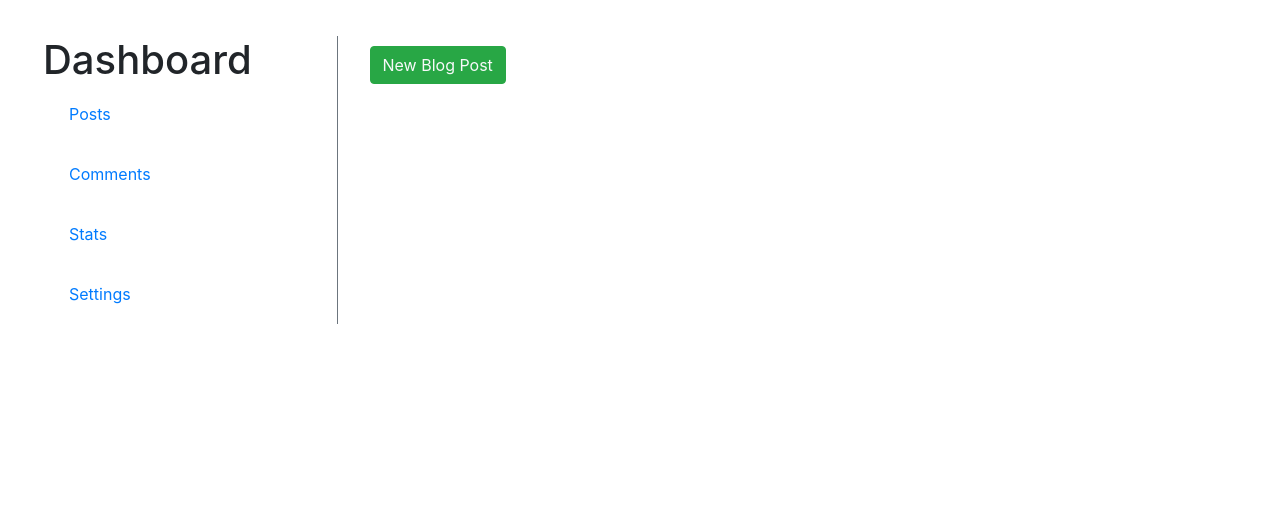
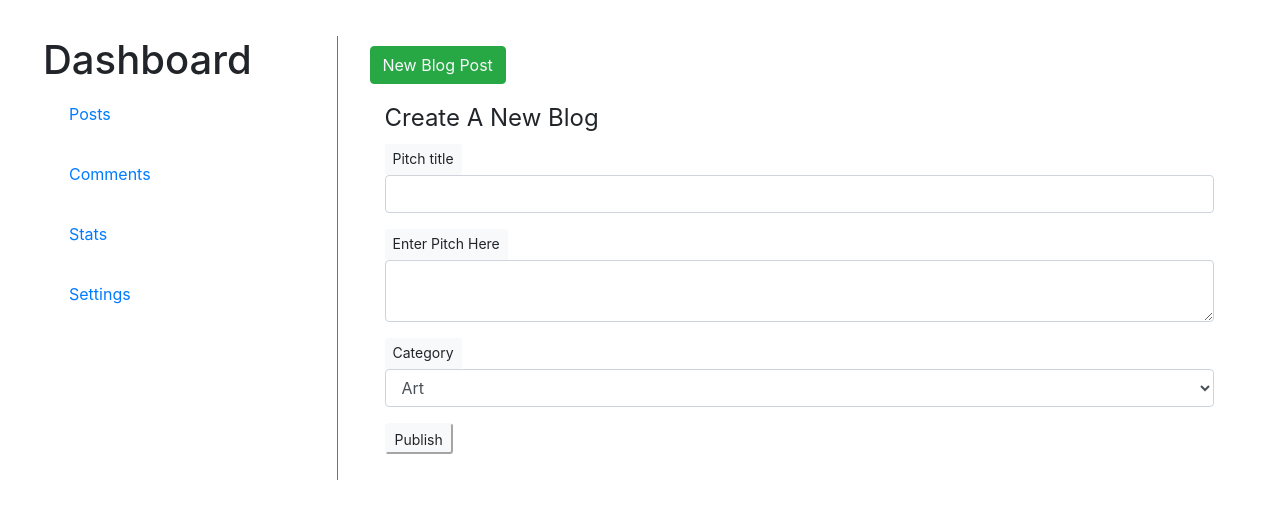
Before and after one commit to fiona-niwiduhaye/BlogIP, a Flask app: page /home/dashboard in a window 1280 px wide. Shown: the part 64-583 px from the top of the page. Run offline with Flask 2, Linux system fonts and the light colour scheme; data that the repository does not hold is empty; some libraries are stand-ins or nearby versions.

Commit message:
created a plan for how i will use macros and javascript to control what i see in the project as per requirements

```diff
--- a/app/main/forms.py
+++ b/app/main/forms.py
@@ -0,0 +1,14 @@
+
+from flask_wtf import FlaskForm
+from wtforms import StringField, TextAreaField, TextField, SelectField, SubmitField
+from wtforms.validators import DataRequired, Length
+
+
+class BlogPostForm(FlaskForm):
+    title = StringField('Pitch title', validators=[
+                        DataRequired(), Length(min=2, max=100)])
+    content = TextAreaField('Enter Pitch Here', validators=[
+        DataRequired(), Length(min=2, max=2000)])
+    category = SelectField('Category', choices=[
+                           ('Art', 'Art'), ('Business', 'Business'), ('Medicine', 'Medicine'), ('Music', 'Music')])
+    submit = SubmitField('Publish')
--- a/app/main/views.py
+++ b/app/main/views.py
@@ -2,19 +2,22 @@
 from flask import render_template
 from flask_login import current_user
 from ..models import BlogPost
+from .forms import BlogPostForm
 
 
 @main.route('/')
 def home():
     title = 'This is a blog website'
-    return render_template('index.html', title=title)
+    blogs = BlogPost.query.all()
+    return render_template('index.html', title=title, blogs=blogs)
 
 
 @main.route('/dashboard')
 def dashboard():
     title = 'Dashboard'
     blogs = BlogPost.query.all()
-    return render_template('dashboard.html', title=title)
+    form = BlogPostForm()
+    return render_template('dashboard.html', title=title, form=form)
 
 
 @main.route('/dashboard/new/blog')
--- a/app/static/js/script.js
+++ b/app/static/js/script.js
@@ -1,3 +1,8 @@
 function clicked() {
     console.log('clickes')
 }
+
+// use classes to hide and show the requred forms, create a general class for hidden and a unique class to represent the current showing macro// also remember thatone function will contain all the required classes and it will take arguments of current class and classes to be hidden and it will be called by oother functions on click events in their respective buttons.......find a way to make sure that no two classes are open at the same time
+
+
+// i has got to fucking sleep at this point now
--- a/app/templates/dashboard.html
+++ b/app/templates/dashboard.html
@@ -1,3 +1,4 @@
+{% from "new_blog.html" import new_blog with context %}
 {% extends 'layout.html' %}
 {% block content %}
 <div class="dashboard">
@@ -33,9 +34,12 @@
     <div class="main px-3 ml-3">
         <div class="dash-content">
             <div class=" mb-3">
-                <a href="{{ url_for('main.new_blog', uname=current_user.name) }}" class="text-light m-0 btn btn-success">
+                <a href="#new-blog-form" on-click="newBlogForm()" class="text-light m-0 btn btn-success">
                     New Blog Post
                 </a>
+            </div>
+            <div class="blog-form">
+                {{ new_blog(form)}}
             </div>
             {% for blog in blogs %}
             <div class="blog-items">
--- a/app/templates/index.html
+++ b/app/templates/index.html
@@ -2,4 +2,7 @@
 {% block content %}
 <h1>{{ title }}</h1>
 <h1>User {{current_user.username}} is logged in</h1>
+{% for blog in blogs %}
+<p>{{ blog.title }}</p>
+{% endfor %}
 {% endblock content %}
--- /dev/null
+++ b/app/templates/new_blog.html
@@ -0,0 +1,24 @@
+{% macro new_blog(form) %}
+<div class="new_blog container">
+    <form action="" method="POST">
+        <legend>Create A New Blog</legend>
+        <fieldset class="form-box">
+            <div class="form-group">
+                {{ form.title.label(class='form-control-sm btn-sm btn-light') }}
+                {{ form.title(class='form-control') }}
+            </div>
+            <div class="form-group">
+                {{ form.content.label(class='form-control-sm btn-sm btn-light') }}
+                {{ form.content(class='form-control') }}
+            </div>
+            <div class="form-group">
+                {{ form.category.label(class='form-control-sm btn-sm btn-light') }}
+                {{ form.category(class='form-control') }}
+            </div>
+            <div class="form-group">
+                {{ form.submit(class='form-control-sm btn-sm btn-light') }}
+            </div>
+        </fieldset>
+    </form>
+</div>
+{% endmacro %}
```
